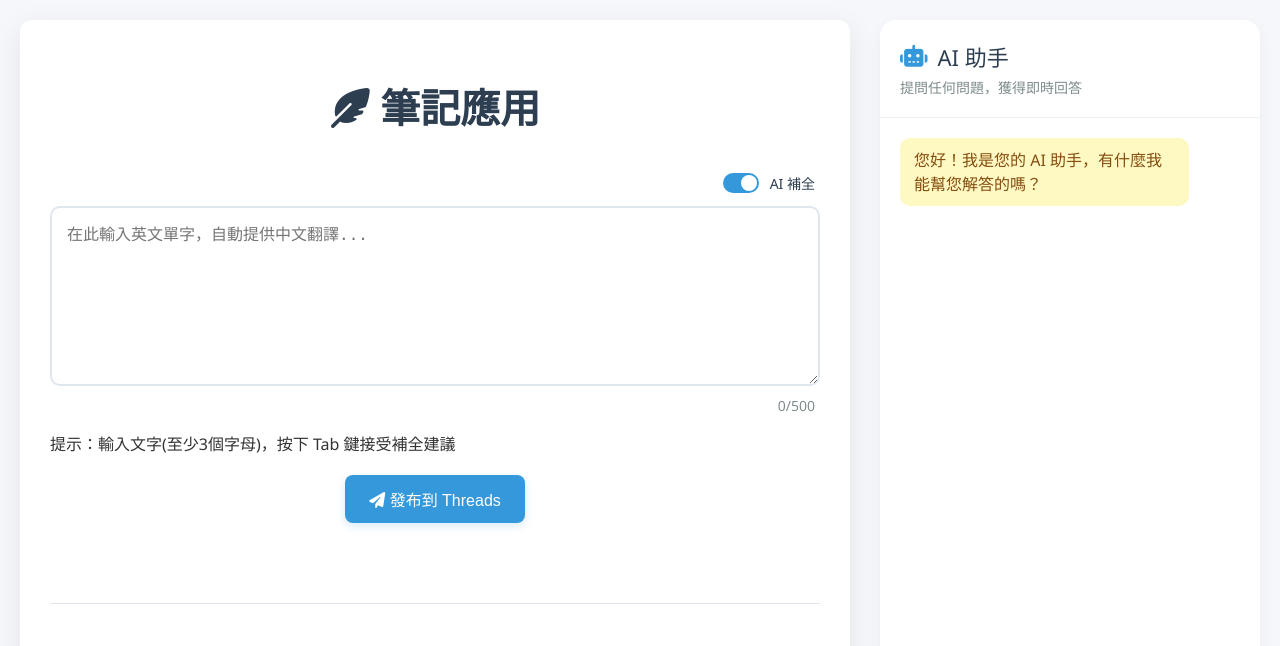
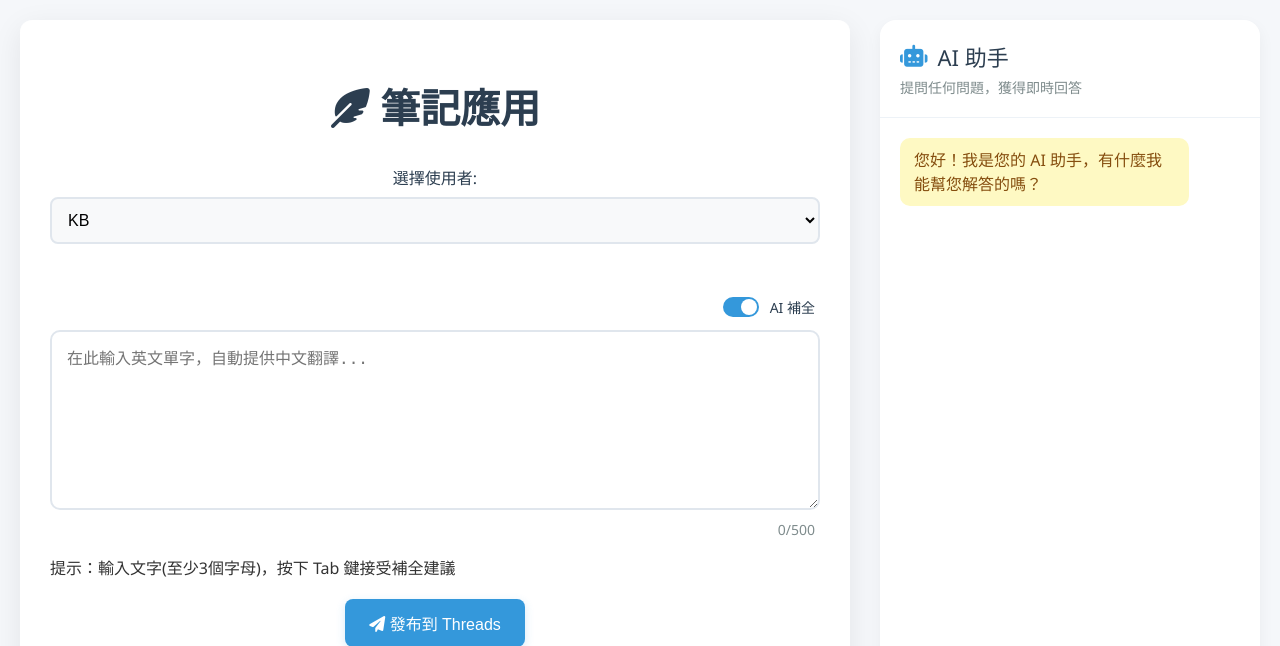
Before and after one commit to scott0127/auto_thread_post, a Flask app: page / in a window 1280 px wide. Shown: the top 646 px of the page. Run offline with Flask 3, Linux system fonts and the light colour scheme; some libraries are stand-ins or nearby versions.

Commit message:
Update index.html

```diff
--- a/templates/index.html
+++ b/templates/index.html
@@ -18,6 +18,13 @@
       <!-- 左側：筆記功能 -->
       <div class="container">
         <h1><i class="fas fa-feather-alt"></i> 筆記應用</h1>
+        <form method="POST" action="/publish">
+             <label for="user">選擇使用者:</label>
+             <select name="user" id="user">
+                 <option value="user1">KB</option>
+                 <option value="user2">阿淳</option>
+             </select>
+        </form>
         <form method="POST" action="/publish" id="noteForm">
           <div class="form-group">
             <div class="textarea-wrapper">
```
